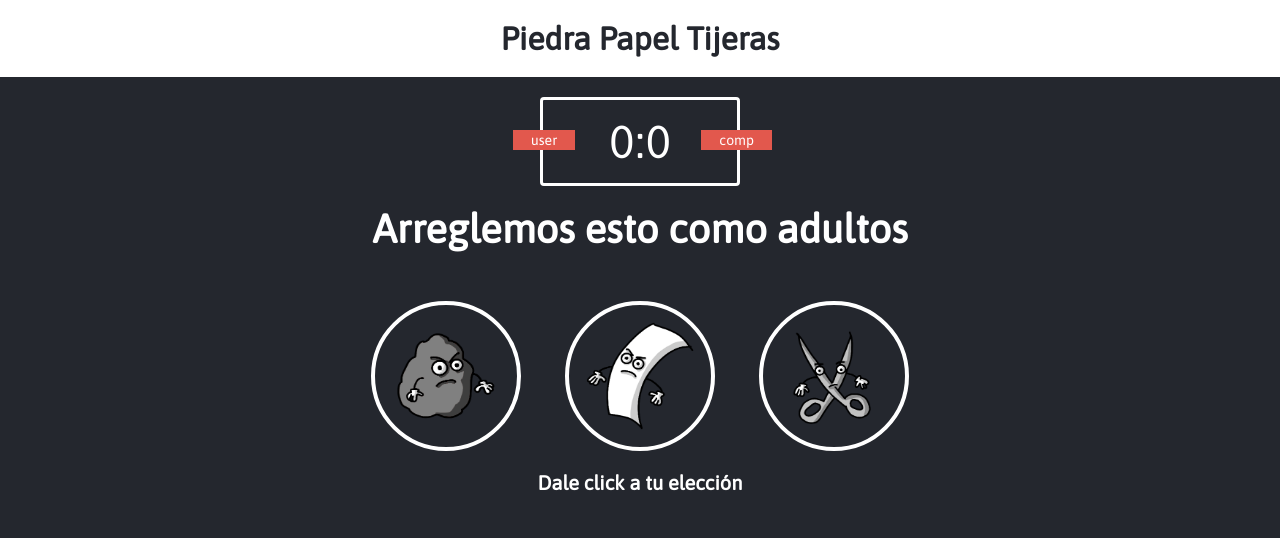
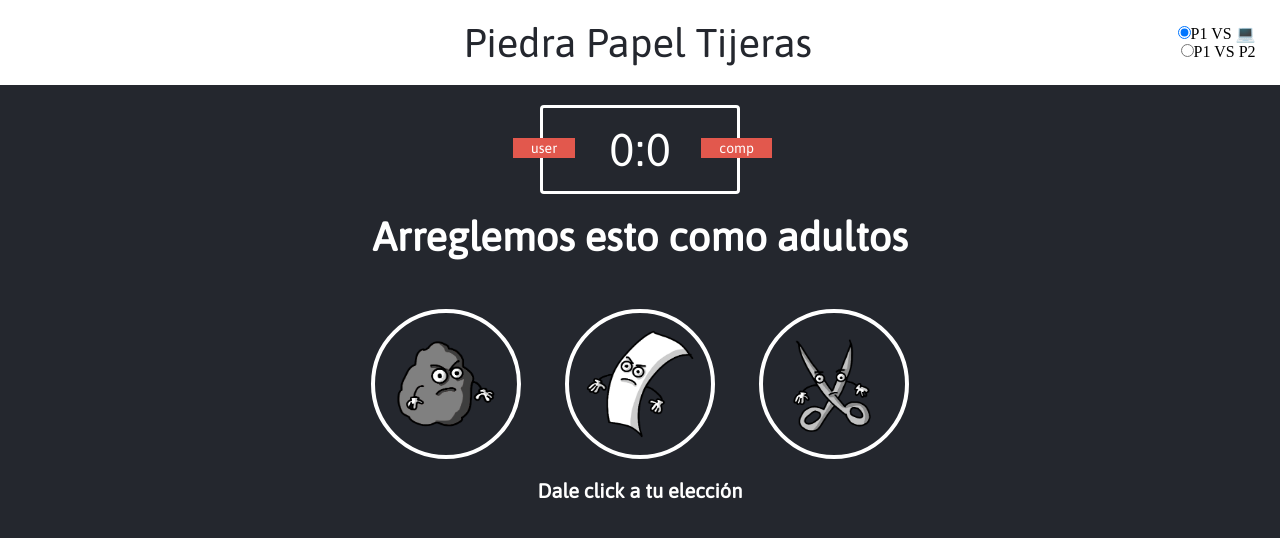
Before and after one commit to edgaresdras/RockPaperScissors, a plain HTML site: page index.html in a window 1280 px wide. Drawn offline with Linux system fonts and the light colour scheme.

Commit message:
2da versión corriendo solo p1 vs p2

```diff
--- a/app.js
+++ b/app.js
@@ -7,6 +7,17 @@ const result_p = document.querySelector(".result>p");
 const rock_div = document.getElementById("Piedra");
 const paper_div = document.getElementById("Papel");
 const scissors_div = document.getElementById("Tijeras");
+const selectGame = document.getElementById("selectGame");
+
+(function versus() {
+     console.log(selectGame.typeOfGame.value);
+     selectGame.addEventListener('click', () => {
+          gameSelected = selectGame.typeOfGame.value
+          console.log(gameSelected);
+          userScore = 0;
+          computerScore = 0;
+     });
+})();
 
 (function main() {
      rock_div.addEventListener('click', () => game("Piedra"));
--- a/index.html
+++ b/index.html
@@ -11,7 +11,12 @@
 
 <body>
      <header>
-          <h1>Piedra Papel Tijeras</h1>
+          <p></p>
+          <p>Piedra Papel Tijeras</p>
+          <form id="selectGame">
+               <input type="radio" name="typeOfGame" value="p1vspc" checked>P1 VS 💻<br>
+               <input type="radio" name="typeOfGame" value="p1vsp2">P1 VS P2<br>
+          </form>
      </header>
 
      <div class="score-board">
--- a/styles.css
+++ b/styles.css
@@ -16,10 +16,19 @@ header {
 }
 
 
-header>h1 {
+header>p {
      color: #24272E;
      text-align: center;
      font-family: asap, sans-serif;
+     display: inline-block;
+     width: 33%;
+     font-size: 2.5em
+}
+
+#selectGame {
+     display: inline-block;
+     width: 33%;
+     text-align: right;
 }
 
 .score-board {
```
